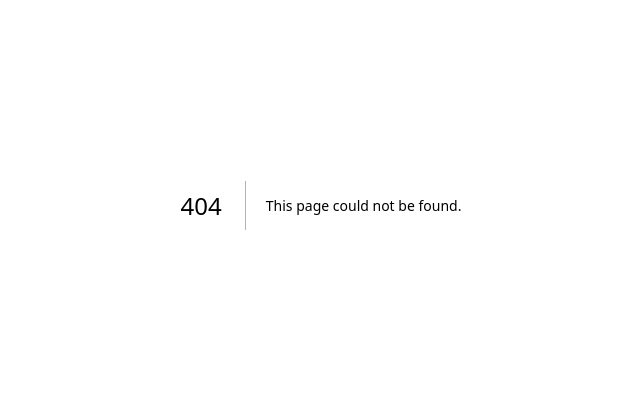
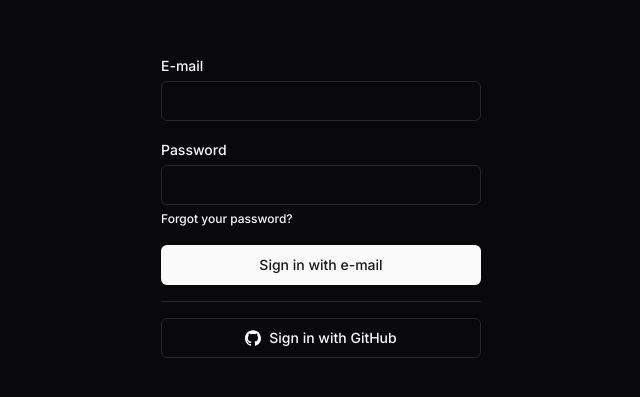
Before and after one commit to alyssonbarrera/next-saas-rbac, a Next.js app in the folder apps/web/: page /auth/sign-in in a window 1280 px wide. Before the commit this address had no page. Shown: the part 195-592 px from the top of the page, without its empty margins (319-959 px from the left). Built offline with nearby package versions, Linux system fonts and the light colour scheme.

Commit message:
✨ add sign in page

```diff
--- /dev/null
+++ b/apps/web/src/app/auth/layout.tsx
@@ -0,0 +1,11 @@
+export default function AuthLayout({
+  children,
+}: Readonly<{
+  children: React.ReactNode
+}>) {
+  return (
+    <div className="flex min-h-svh flex-col items-center justify-center px-4">
+      <div className="w-full max-w-xs">{children}</div>
+    </div>
+  )
+}
--- /dev/null
+++ b/apps/web/src/app/auth/sign-in/page.tsx
@@ -0,0 +1,47 @@
+import Image from 'next/image'
+import Link from 'next/link'
+
+import githubIcon from '@/assets/github-icon.svg'
+import { Button } from '@/components/ui/button'
+import { Input } from '@/components/ui/input'
+import { Label } from '@/components/ui/label'
+import { Separator } from '@/components/ui/separator'
+
+export default function SignInPage() {
+  return (
+    <form action="" className="space-y-4">
+      <div className="space-y-1">
+        <Label>E-mail</Label>
+        <Input name="email" type="email" id="email" />
+      </div>
+
+      <div className="space-y-1">
+        <Label>Password</Label>
+        <Input name="passaword" type="passaword" id="passaword" />
+
+        <Link
+          href="/auth/forgot-password"
+          className="text-xs font-medium text-foreground hover:underline"
+        >
+          Forgot your password?
+        </Link>
+      </div>
+
+      <Button type="submit" className="w-full">
+        Sign in with e-mail
+      </Button>
+
+      <Separator />
+
+      <Button type="button" variant="outline" className="w-full">
+        <Image
+          src={githubIcon}
+          alt="GitHub icon"
+          aria-disabled="true"
+          className="mr-2 size-4 dark:invert"
+        />
+        Sign in with GitHub
+      </Button>
+    </form>
+  )
+}
```
Also changed, not shown: apps/web/src/assets/github-icon.svg (added).
